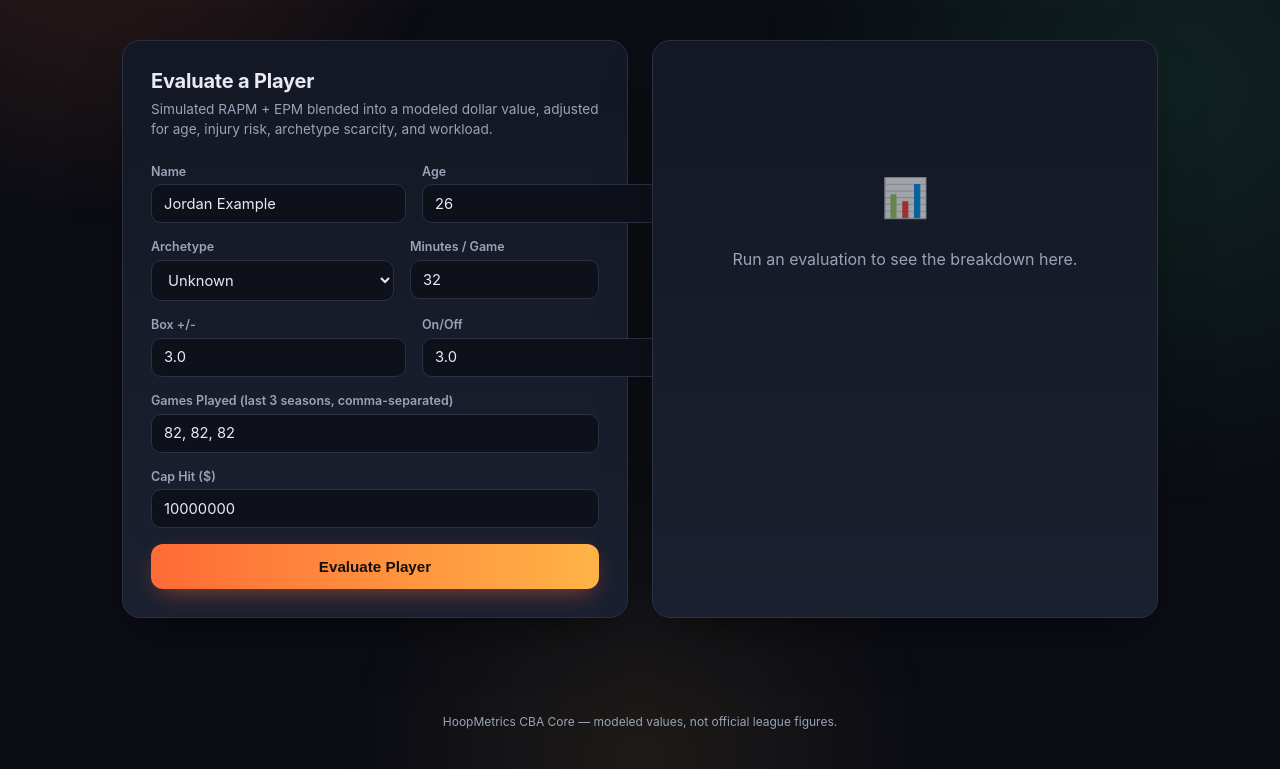
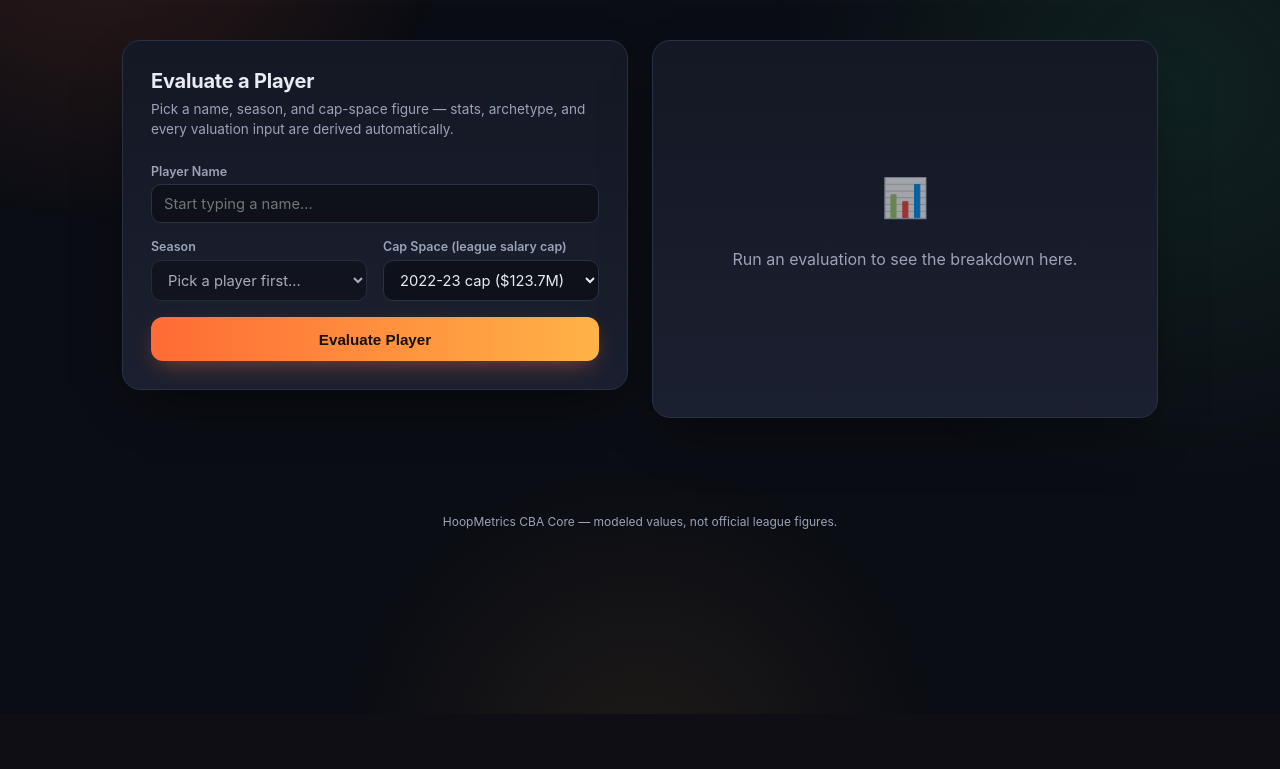
Before and after one commit to thompgt/hoopmetrics-cba-core, a FastAPI app: page / in a window 1280 px wide. Shown: the part 86-855 px from the top of the page. After the commit the page ends 615 px from the top, so only its background shows below. Run offline with FastAPI, Linux system fonts and the light colour scheme.

Commit message:
feat(webapp): derive Player Evaluator inputs from name/season/cap-space autofill
Replaces manual entry of age, archetype, box plus-minus, on/off, EPM,
games played, minutes, and cap hit with three inputs: an autocompleted
player name, a season dropdown scoped to that player, and a league
salary-cap dropdown. A small illustrative real-player dataset
(webapp/data/players.py) supplies each season's real per-game stat line;
webapp/box_score_model.py deterministically derives the archetype label
and the engine's simulated valuation inputs from those stats, and
cba.salary_caps.calculate_max_salary derives the cap hit from the chosen
cap figure and the player's years of service. The result panel now shows
the real season stat line alongside the existing valuation breakdown.

```diff
--- /dev/null
+++ b/webapp/box_score_model.py
@@ -0,0 +1,41 @@
+"""Heuristic mapping from real per-game box-score stats to the engine's
+simulated valuation inputs (box_plus_minus, on_off, epm) and archetype
+label.
+
+engine_gateway.evaluate_player already treats its box_plus_minus/on_off/epm
+inputs as a "simulated" model rather than official advanced stats (see
+README), so these estimators just need to be a deterministic, documented
+approximation from real box-score counting stats -- not a real BPM/RAPM/EPM
+implementation. on_off and epm are each derived as a fixed proportional
+variant of the estimated box_plus_minus, since no real on/off or predictive
+data is available here.
+"""
+
+_ARCHETYPES = (
+    "Two-Way Wing", "Floor-Spacing Rim Protector", "High-Volume Playmaker", "Traditional Low-Volume Big",
+)
+
+
+def estimate_box_plus_minus(pts: float, reb: float, ast: float, stl: float, blk: float) -> float:
+    return (pts * 0.3) + (reb * 0.25) + (ast * 0.35) + (stl * 1.0) + (blk * 0.9) - 8.0
+
+
+def estimate_on_off(box_plus_minus: float) -> float:
+    return box_plus_minus * 0.85
+
+
+def estimate_epm(box_plus_minus: float, ast: float) -> float:
+    value = (box_plus_minus * 1.05) + (ast * 0.05)
+    return max(-15.0, min(15.0, value))
+
+
+def classify_archetype_from_stats(pts: float, reb: float, ast: float, stl: float, blk: float) -> str:
+    if ast >= 6.5:
+        return "High-Volume Playmaker"
+    if blk >= 1.0 and reb >= 9:
+        return "Floor-Spacing Rim Protector"
+    if reb >= 8 and ast < 4 and blk < 0.8:
+        return "Traditional Low-Volume Big"
+    if (stl + blk) >= 1.5 and pts >= 20:
+        return "Two-Way Wing"
+    return "Unknown"
--- /dev/null
+++ b/webapp/data/players.py
@@ -0,0 +1,86 @@
+"""Small illustrative dataset backing the Player Evaluator's name/season
+autofill so a user only has to pick a name, a season, and a cap-space
+figure -- not type in raw box-score/advanced stats by hand.
+
+These are approximate, publicly reported per-game averages for a handful
+of well-known players/seasons, included for demonstration purposes. This
+is not a live stats feed -- swap PLAYERS for a real data source (a stats
+API client, a CSV export, etc.) to back this with guaranteed-accurate,
+continuously updated figures.
+
+games_played is that season's own total, reused across all three trailing
+injury-history slots (games_played_last_3) as a simplification, since a
+full three-season game log isn't tracked here.
+"""
+
+PLAYERS = {
+    "Nikola Jokic": {
+        "2023-24": dict(team="DEN", age=29, years_of_service=8, all_nba_honors=True,
+                         games_played=79, minutes_per_game=34.6,
+                         pts=26.4, reb=12.4, ast=9.0, stl=1.3, blk=0.9),
+    },
+    "Giannis Antetokounmpo": {
+        "2023-24": dict(team="MIL", age=29, years_of_service=10, all_nba_honors=True,
+                         games_played=73, minutes_per_game=35.2,
+                         pts=30.4, reb=11.5, ast=6.5, stl=1.2, blk=1.1),
+    },
+    "Luka Doncic": {
+        "2023-24": dict(team="DAL", age=24, years_of_service=5, all_nba_honors=True,
+                         games_played=70, minutes_per_game=37.5,
+                         pts=33.9, reb=9.2, ast=9.8, stl=1.4, blk=0.5),
+    },
+    "Shai Gilgeous-Alexander": {
+        "2023-24": dict(team="OKC", age=25, years_of_service=5, all_nba_honors=True,
+                         games_played=75, minutes_per_game=34.0,
+                         pts=30.1, reb=5.5, ast=6.2, stl=2.0, blk=0.9),
+    },
+    "Jayson Tatum": {
+        "2023-24": dict(team="BOS", age=25, years_of_service=6, all_nba_honors=True,
+                         games_played=74, minutes_per_game=35.7,
+                         pts=26.9, reb=8.1, ast=4.9, stl=1.0, blk=0.6),
+    },
+    "Stephen Curry": {
+        "2023-24": dict(team="GSW", age=35, years_of_service=14, all_nba_honors=True,
+                         games_played=74, minutes_per_game=32.7,
+                         pts=26.4, reb=4.5, ast=5.1, stl=0.7, blk=0.4),
+    },
+    "Kevin Durant": {
+        "2023-24": dict(team="PHX", age=35, years_of_service=16, all_nba_honors=True,
+                         games_played=75, minutes_per_game=37.2,
+                         pts=27.1, reb=6.6, ast=5.0, stl=0.9, blk=1.2),
+    },
+    "Joel Embiid": {
+        "2023-24": dict(team="PHI", age=29, years_of_service=7, all_nba_honors=True,
+                         games_played=39, minutes_per_game=33.6,
+                         pts=34.7, reb=11.0, ast=5.6, stl=1.2, blk=1.5),
+    },
+    "Anthony Edwards": {
+        "2023-24": dict(team="MIN", age=22, years_of_service=3, all_nba_honors=True,
+                         games_played=79, minutes_per_game=35.1,
+                         pts=25.9, reb=5.4, ast=5.1, stl=1.3, blk=0.5),
+    },
+    "Devin Booker": {
+        "2023-24": dict(team="PHX", age=27, years_of_service=8, all_nba_honors=False,
+                         games_played=68, minutes_per_game=35.7,
+                         pts=27.1, reb=4.5, ast=6.9, stl=0.9, blk=0.4),
+    },
+    "Damian Lillard": {
+        "2023-24": dict(team="MIL", age=33, years_of_service=11, all_nba_honors=False,
+                         games_played=73, minutes_per_game=35.3,
+                         pts=24.3, reb=4.4, ast=7.0, stl=1.0, blk=0.3),
+    },
+    "Victor Wembanyama": {
+        "2023-24": dict(team="SAS", age=20, years_of_service=0, all_nba_honors=False,
+                         games_played=71, minutes_per_game=29.7,
+                         pts=21.4, reb=10.6, ast=3.9, stl=1.2, blk=3.6),
+    },
+}
+
+# Publicly reported league salary cap for each season, used to compute a
+# player's max-salary bracket via cba.salary_caps.calculate_max_salary
+# instead of asking the user to type a raw cap_hit dollar amount.
+CAP_FIGURES = {
+    "2022-23": 123_655_000,
+    "2023-24": 136_021_000,
+    "2024-25": 140_588_000,
+}
--- a/webapp/main.py
+++ b/webapp/main.py
@@ -29,8 +29,11 @@
 from cba.luxury_tax import compute_luxury_tax_bill
 from cba.bird_rights import classify_bird_rights, get_re_signing_salary_cap
 from cba.asset_efficiency import compute_contract_efficiency, compute_total_contract_value
+from cba.salary_caps import calculate_max_salary
 from transactions.matcher import get_max_incoming_salary
 from transactions.equity_balancer import EquityBalancer, StepienRuleViolation
+from .data.players import PLAYERS, CAP_FIGURES
+from .box_score_model import estimate_box_plus_minus, estimate_on_off, estimate_epm, classify_archetype_from_stats
 
 BASE_DIR = Path(__file__).resolve().parent
 app = FastAPI(title="HoopMetrics CBA Core")
@@ -89,6 +92,12 @@
     picks_owned_this_year: int
     picks_owned_prior_year: int
     picks_owned_next_year: int
+
+
+class PlayerLookupInput(BaseModel):
+    name: str
+    season: str
+    cap_space: float
 
 
 def _apron_from_value(value: str) -> ApronStatus:
@@ -267,3 +276,82 @@
     except ValueError as e:
         return {"legal": False, "reason": str(e), "unowned": True}
     return {"legal": True, "reason": f"Trading the {payload.year} first-round pick is permitted under the Stepien Rule."}
+
+
+@app.get("/api/players")
+async def list_players():
+    """Name -> list of seasons on file, used to drive the autofill/season dropdown."""
+    return {name: sorted(seasons.keys()) for name, seasons in PLAYERS.items()}
+
+
+@app.get("/api/cap-figures")
+async def cap_figures():
+    return CAP_FIGURES
+
+
+@app.post("/api/player/evaluate-by-name")
+async def player_evaluate_by_name(payload: PlayerLookupInput):
+    seasons = PLAYERS.get(payload.name)
+    if not seasons:
+        return {"error": f"No data on file for {payload.name!r}."}
+    record = seasons.get(payload.season)
+    if not record:
+        return {"error": f"No {payload.season} data on file for {payload.name!r}."}
+
+    bpm = estimate_box_plus_minus(record["pts"], record["reb"], record["ast"], record["stl"], record["blk"])
+    on_off = estimate_on_off(bpm)
+    epm = estimate_epm(bpm, record["ast"])
+    archetype = classify_archetype_from_stats(record["pts"], record["reb"], record["ast"], record["stl"], record["blk"])
+
+    try:
+        cap_hit = calculate_max_salary(payload.cap_space, record["years_of_service"], record["all_nba_honors"])
+    except ValueError as e:
+        return {"error": str(e)}
+
+    try:
+        player = Player(
+            payload.name, record["age"], archetype,
+            [record["games_played"]] * 3,
+            bpm, on_off, epm, cap_hit,
+            minutes_per_game=record["minutes_per_game"],
+        )
+    except ValueError as e:
+        return {"error": str(e)}
+
+    net_impact = calculate_net_impact_per_100(calculate_simulated_rapm(bpm, on_off), parse_epm(epm))
+    age_mult = get_age_multiplier(player.age)
+    injury_discount = get_injury_discount_factor(player.games_played_last_3)
+    archetype_mult = get_archetype_multiplier(archetype)
+    base_value = net_impact * 5_000_000
+    composite_mult = age_mult * injury_discount * archetype_mult
+    risk_adjusted = _apply_risk_adjustment(base_value, composite_mult)
+    workload_mult = player.minutes_per_game / 32.0
+    final_value = evaluate_player(player)
+
+    return {
+        "name": payload.name,
+        "season": payload.season,
+        "team": record["team"],
+        "archetype": archetype,
+        "stat_line": {
+            "PTS": record["pts"], "REB": record["reb"], "AST": record["ast"],
+            "STL": record["stl"], "BLK": record["blk"],
+            "GP": record["games_played"], "MIN": record["minutes_per_game"],
+        },
+        "derived_inputs": {"box_plus_minus": bpm, "on_off": on_off, "epm": epm},
+        "years_of_service": record["years_of_service"],
+        "all_nba_honors": record["all_nba_honors"],
+        "cap_hit": cap_hit,
+        "rapm": calculate_simulated_rapm(bpm, on_off),
+        "epm": epm,
+        "net_impact_per_100": net_impact,
+        "base_value": base_value,
+        "age_multiplier": age_mult,
+        "injury_discount": injury_discount,
+        "archetype_multiplier": archetype_mult,
+        "composite_multiplier": composite_mult,
+        "risk_adjusted_value": risk_adjusted,
+        "workload_multiplier": workload_mult,
+        "final_value": final_value,
+        "surplus_value": final_value - cap_hit,
+    }
--- a/webapp/static/app.js
+++ b/webapp/static/app.js
@@ -41,27 +41,63 @@
 const playerForm = document.getElementById("player-form");
 const playerError = document.getElementById("player-error");
 const playerResult = document.getElementById("player-result");
+const nameInput = playerForm.querySelector('input[name="name"]');
+const seasonSelect = playerForm.querySelector('select[name="season"]');
+const capSelect = playerForm.querySelector('select[name="cap_space"]');
+
+let PLAYER_DB = {};
+
+async function loadPlayerMeta() {
+  const [players, caps] = await Promise.all([
+    fetch("/api/players").then((r) => r.json()),
+    fetch("/api/cap-figures").then((r) => r.json()),
+  ]);
+  PLAYER_DB = players;
+
+  document.getElementById("player-names").innerHTML = Object.keys(PLAYER_DB)
+    .map((n) => `<option value="${n}"></option>`).join("");
+
+  capSelect.innerHTML = Object.entries(caps)
+    .map(([season, amount]) => `<option value="${amount}">${season} cap ($${(amount / 1_000_000).toFixed(1)}M)</option>`)
+    .join("");
+
+  refreshSeasonOptions();
+}
+
+function refreshSeasonOptions() {
+  const seasons = PLAYER_DB[nameInput.value];
+  if (!seasons) {
+    seasonSelect.innerHTML = `<option value="">Pick a player first&hellip;</option>`;
+    seasonSelect.disabled = true;
+    return;
+  }
+  seasonSelect.innerHTML = seasons.map((s) => `<option value="${s}">${s}</option>`).join("");
+  seasonSelect.disabled = false;
+}
+
+nameInput.addEventListener("input", refreshSeasonOptions);
+loadPlayerMeta();
 
 playerForm.addEventListener("submit", async (e) => {
   e.preventDefault();
   playerError.classList.remove("show");
-  const fd = new FormData(playerForm);
+
+  if (!PLAYER_DB[nameInput.value]) {
+    playerError.textContent = `No data on file for "${nameInput.value}" — pick a name from the suggestions.`;
+    playerError.classList.add("show");
+    return;
+  }
+
   const payload = {
-    name: fd.get("name") || "Player",
-    age: Number(fd.get("age")),
-    archetype: fd.get("archetype"),
-    games_played_last_3: parseNumberList(fd.get("games_played_last_3")),
-    box_plus_minus: Number(fd.get("box_plus_minus")),
-    on_off: Number(fd.get("on_off")),
-    epm: Number(fd.get("epm")),
-    cap_hit: Number(fd.get("cap_hit")),
-    minutes_per_game: Number(fd.get("minutes_per_game")),
+    name: nameInput.value,
+    season: seasonSelect.value,
+    cap_space: Number(capSelect.value),
   };
 
   const btn = playerForm.querySelector("button");
   btn.disabled = true;
   try {
-    const res = await fetch("/api/player/evaluate", {
+    const res = await fetch("/api/player/evaluate-by-name", {
       method: "POST",
       headers: { "Content-Type": "application/json" },
       body: JSON.stringify(payload),
@@ -84,14 +120,26 @@
 function renderPlayerResult(data) {
   const positive = data.final_value >= 0;
   const surplusPositive = data.surplus_value >= 0;
+  const s = data.stat_line;
 
   playerResult.innerHTML = `
-    <div class="headline-label">Modeled Value &mdash; ${data.name}</div>
+    <div class="headline-label">${data.season} &mdash; ${data.team} &middot; <span class="archetype-badge">${data.archetype}</span></div>
     <div class="headline-value ${positive ? "positive" : "negative"}" id="final-value-el"></div>
+    <div class="headline-label" style="margin-top:-1.1rem; margin-bottom:1.5rem;">Modeled Value &mdash; ${data.name}</div>
+
+    <div class="stat-grid">
+      ${statChip("PTS", s.PTS)}
+      ${statChip("REB", s.REB)}
+      ${statChip("AST", s.AST)}
+      ${statChip("STL", s.STL)}
+      ${statChip("BLK", s.BLK)}
+      ${statChip("GP", s.GP)}
+      ${statChip("MIN", s.MIN)}
+    </div>
 
     <div class="stat-pair">
       <div class="stat-box">
-        <div class="stat-label">Cap Hit</div>
+        <div class="stat-label">Cap Hit (derived)</div>
         <div class="stat-value">${money(data.cap_hit)}</div>
       </div>
       <div class="stat-box">
@@ -112,6 +160,10 @@
     </div>
   `;
   animateCount(document.getElementById("final-value-el"), data.final_value, true);
+}
+
+function statChip(label, value) {
+  return `<div class="stat-chip"><div class="stat-chip-value">${value}</div><div class="stat-chip-label">${label}</div></div>`;
 }
 
 function metricRow(name, value) {
--- a/webapp/static/style.css
+++ b/webapp/static/style.css
@@ -283,6 +283,28 @@
   padding: 0.6rem 0.8rem;
 }
 
+.archetype-badge {
+  display: inline-block;
+  color: var(--accent-2);
+  font-weight: 700;
+}
+
+.stat-grid {
+  display: grid;
+  grid-template-columns: repeat(auto-fit, minmax(56px, 1fr));
+  gap: 0.6rem;
+  margin-bottom: 1.25rem;
+}
+.stat-chip {
+  background: #0e111a;
+  border: 1px solid var(--border);
+  border-radius: 10px;
+  padding: 0.55rem 0.3rem;
+  text-align: center;
+}
+.stat-chip-value { font-weight: 800; font-size: 1.05rem; font-variant-numeric: tabular-nums; }
+.stat-chip-label { font-size: 0.65rem; color: var(--text-dim); text-transform: uppercase; letter-spacing: 0.05em; margin-top: 0.15rem; }
+
 .stat-pair { display: flex; gap: 1rem; margin-bottom: 1.25rem; }
 .stat-box {
   flex: 1;
--- a/webapp/templates/index.html
+++ b/webapp/templates/index.html
@@ -33,49 +33,23 @@
       <div class="grid">
         <form id="player-form" class="card form-card">
           <h2>Evaluate a Player</h2>
-          <p class="hint">Simulated RAPM + EPM blended into a modeled dollar value, adjusted for age, injury risk, archetype scarcity, and workload.</p>
+          <p class="hint">Pick a name, season, and cap-space figure &mdash; stats, archetype, and every valuation input are derived automatically.</p>
+
+          <label class="block">Player Name
+            <input type="text" name="name" list="player-names" placeholder="Start typing a name&hellip;" autocomplete="off" required />
+            <datalist id="player-names"></datalist>
+          </label>
 
           <div class="field-row">
-            <label>Name
-              <input type="text" name="name" value="Jordan Example" />
+            <label>Season
+              <select name="season" required disabled>
+                <option value="">Pick a player first&hellip;</option>
+              </select>
             </label>
-            <label>Age
-              <input type="number" name="age" value="26" min="1" required />
+            <label>Cap Space (league salary cap)
+              <select name="cap_space" required></select>
             </label>
           </div>
-
-          <div class="field-row">
-            <label>Archetype
-              <select name="archetype">
-                {% for a in archetypes %}
-                <option value="{{ a }}" {% if a == 'Unknown' %}selected{% endif %}>{{ a }}</option>
-                {% endfor %}
-              </select>
-            </label>
-            <label>Minutes / Game
-              <input type="number" name="minutes_per_game" value="32" min="1" max="48" step="0.5" required />
-            </label>
-          </div>
-
-          <div class="field-row three">
-            <label>Box +/-
-              <input type="number" name="box_plus_minus" value="3.0" step="0.1" required />
-            </label>
-            <label>On/Off
-              <input type="number" name="on_off" value="3.0" step="0.1" required />
-            </label>
-            <label>EPM
-              <input type="number" name="epm" value="3.0" step="0.1" required />
-            </label>
-          </div>
-
-          <label class="block">Games Played (last 3 seasons, comma-separated)
-            <input type="text" name="games_played_last_3" value="82, 82, 82" required />
-          </label>
-
-          <label class="block">Cap Hit ($)
-            <input type="number" name="cap_hit" value="10000000" min="0" step="1000" required />
-          </label>
 
           <button type="submit" class="btn-primary">
             <span>Evaluate Player</span>
```
Also changed, not shown: README.md.
